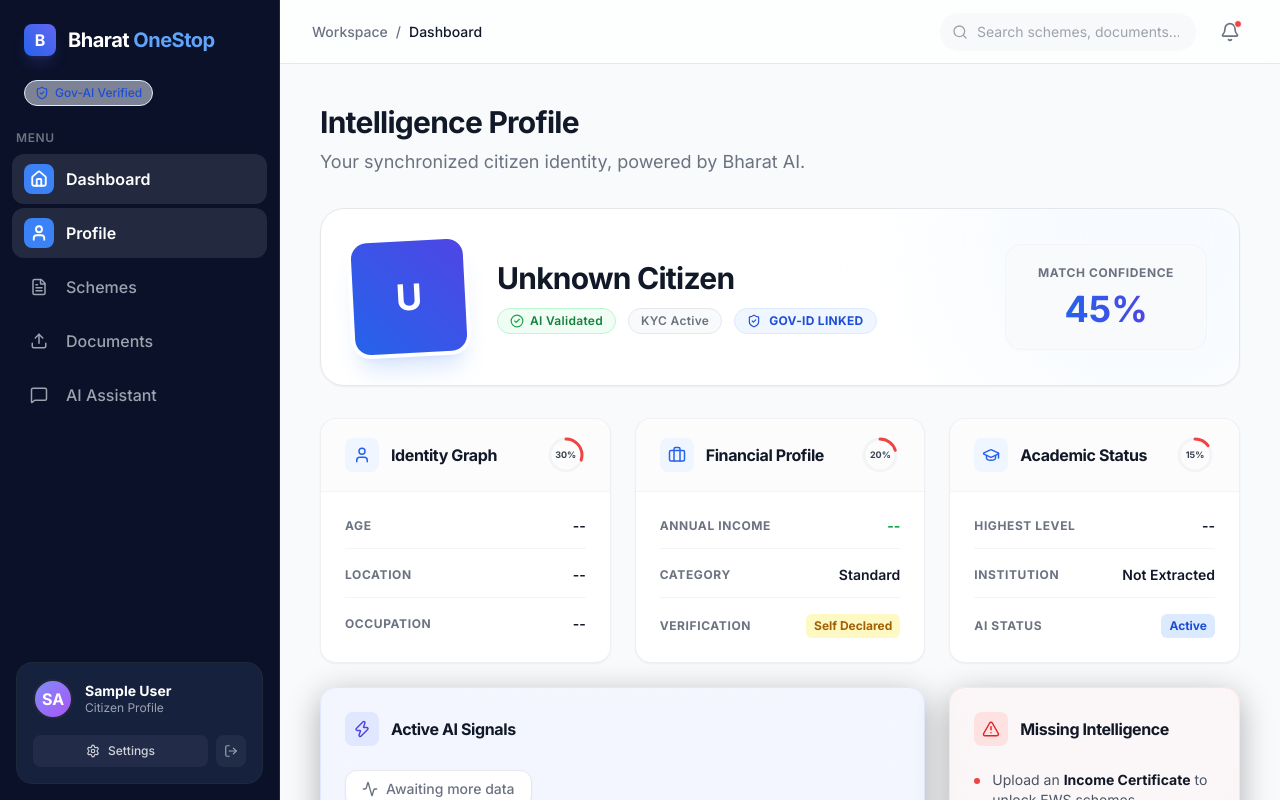
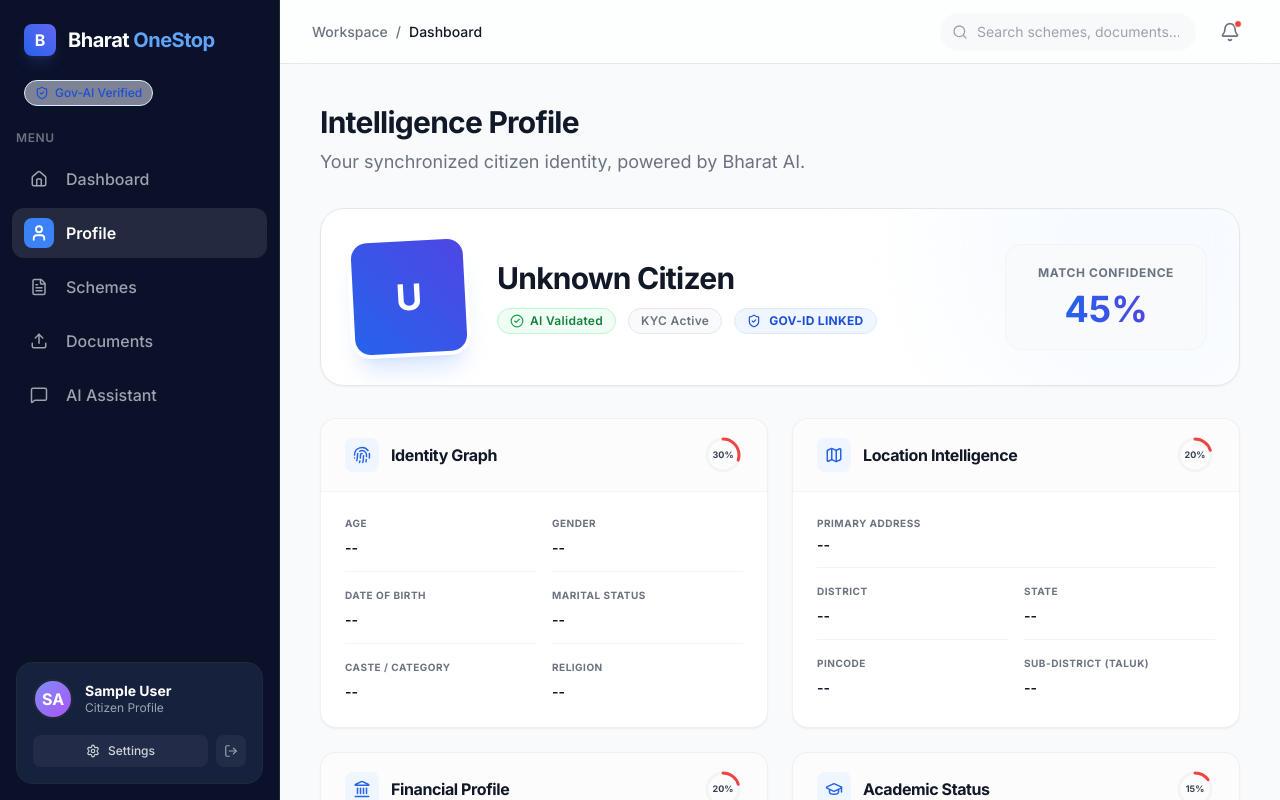
Before and after one commit to JithuSudharshan/bharat-onestop-ai, a React (Vite) app in the folder frontend/: page /dashboard/profile in a window 1280 px wide. Built offline with nearby package versions, Linux system fonts and the light colour scheme; no server answers; sample sign-in values are in the browser's storage.

Commit message:
feat: update profile UI with expanded personal, location, and financial intelligence sections

```diff
--- a/frontend/src/layouts/DashboardLayout.jsx
+++ b/frontend/src/layouts/DashboardLayout.jsx
@@ -43,6 +43,7 @@
             <NavLink
               key={item.name}
               to={item.path}
+              end={item.path === '/dashboard'}
               className={({ isActive }) =>
                 `group relative flex items-center gap-3 px-3 py-2.5 rounded-xl transition-all duration-200 ${
                   isActive
--- a/frontend/src/pages/Profile.jsx
+++ b/frontend/src/pages/Profile.jsx
@@ -2,7 +2,7 @@
 import { useCitizenProfile } from '../hooks/useCitizenProfile';
 import { AILoader } from '../components/ui/AILoader';
 import { AnimatedCard } from '../components/ui/AnimatedCard';
-import { User, MapPin, Briefcase, GraduationCap, ShieldCheck, Zap, AlertTriangle, Activity, CheckCircle2 } from 'lucide-react';
+import { User, MapPin, Briefcase, GraduationCap, ShieldCheck, Zap, AlertTriangle, Activity, CheckCircle2, Calendar, Fingerprint, Map, Building2, ScrollText, Landmark } from 'lucide-react';
 import { motion } from 'framer-motion';
 
 const ConfidenceRing = ({ score }) => {
@@ -118,28 +118,80 @@
       <div className="grid grid-cols-1 md:grid-cols-12 gap-6">
 
         {/* 2. Personal Intelligence */}
-        <div className="col-span-1 md:col-span-6 lg:col-span-4">
-          <IntelligenceSection icon={User} title="Identity Graph" score={personalScore}>
+        <div className="col-span-1 md:col-span-6 lg:col-span-6">
+          <IntelligenceSection icon={Fingerprint} title="Identity Graph" score={personalScore}>
             <div className="space-y-4">
-              <div className="flex justify-between items-center pb-3 border-b border-gray-100">
-                <span className="text-xs uppercase tracking-wider text-gray-500 font-bold">Age</span>
-                <span className="text-sm font-semibold text-gray-900">{profile?.age ? `${profile.age} Yrs` : '--'}</span>
+              <div className="grid grid-cols-2 gap-4">
+                <div className="pb-3 border-b border-gray-100">
+                  <span className="text-[10px] uppercase tracking-wider text-gray-500 font-bold block mb-1">Age</span>
+                  <span className="text-sm font-semibold text-gray-900">{profile?.age ? `${profile.age} Yrs` : '--'}</span>
+                </div>
+                <div className="pb-3 border-b border-gray-100">
+                  <span className="text-[10px] uppercase tracking-wider text-gray-500 font-bold block mb-1">Gender</span>
+                  <span className="text-sm font-semibold text-gray-900 capitalize">{profile?.gender || '--'}</span>
+                </div>
               </div>
-              <div className="flex justify-between items-center pb-3 border-b border-gray-100">
-                <span className="text-xs uppercase tracking-wider text-gray-500 font-bold">Location</span>
-                <span className="text-sm font-semibold text-gray-900 text-right">{profile?.district ? `${profile.district}, ${profile.state}` : '--'}</span>
+              <div className="grid grid-cols-2 gap-4">
+                <div className="pb-3 border-b border-gray-100">
+                  <span className="text-[10px] uppercase tracking-wider text-gray-500 font-bold block mb-1">Date of Birth</span>
+                  <span className="text-sm font-semibold text-gray-900">{profile?.dateOfBirth || '--'}</span>
+                </div>
+                <div className="pb-3 border-b border-gray-100">
+                  <span className="text-[10px] uppercase tracking-wider text-gray-500 font-bold block mb-1">Marital Status</span>
+                  <span className="text-sm font-semibold text-gray-900 capitalize">{profile?.maritalStatus || '--'}</span>
+                </div>
               </div>
-              <div className="flex justify-between items-center">
-                <span className="text-xs uppercase tracking-wider text-gray-500 font-bold">Occupation</span>
-                <span className="text-sm font-semibold text-gray-900">{profile?.occupation || '--'}</span>
+              <div className="grid grid-cols-2 gap-4">
+                <div>
+                  <span className="text-[10px] uppercase tracking-wider text-gray-500 font-bold block mb-1">Caste / Category</span>
+                  <span className="text-sm font-semibold text-gray-900">{profile?.caste || '--'}</span>
+                </div>
+                <div>
+                  <span className="text-[10px] uppercase tracking-wider text-gray-500 font-bold block mb-1">Religion</span>
+                  <span className="text-sm font-semibold text-gray-900">{profile?.religion || '--'}</span>
+                </div>
               </div>
             </div>
           </IntelligenceSection>
         </div>
 
-        {/* 3. Financial Intelligence */}
-        <div className="col-span-1 md:col-span-6 lg:col-span-4">
-          <IntelligenceSection icon={Briefcase} title="Financial Profile" score={financialScore}>
+        {/* 3. Location Intelligence */}
+        <div className="col-span-1 md:col-span-6 lg:col-span-6">
+          <IntelligenceSection icon={Map} title="Location Intelligence" score={profile?.district ? 100 : 20}>
+            <div className="space-y-4">
+              <div className="pb-3 border-b border-gray-100">
+                <span className="text-[10px] uppercase tracking-wider text-gray-500 font-bold block mb-1">Primary Address</span>
+                <span className="text-sm font-semibold text-gray-900 line-clamp-2">
+                  {[profile?.house, profile?.street, profile?.village_town].filter(Boolean).join(', ') || '--'}
+                </span>
+              </div>
+              <div className="grid grid-cols-2 gap-4">
+                <div className="pb-3 border-b border-gray-100">
+                  <span className="text-[10px] uppercase tracking-wider text-gray-500 font-bold block mb-1">District</span>
+                  <span className="text-sm font-semibold text-gray-900">{profile?.district || '--'}</span>
+                </div>
+                <div className="pb-3 border-b border-gray-100">
+                  <span className="text-[10px] uppercase tracking-wider text-gray-500 font-bold block mb-1">State</span>
+                  <span className="text-sm font-semibold text-gray-900">{profile?.state || '--'}</span>
+                </div>
+              </div>
+              <div className="grid grid-cols-2 gap-4">
+                <div>
+                  <span className="text-[10px] uppercase tracking-wider text-gray-500 font-bold block mb-1">Pincode</span>
+                  <span className="text-sm font-semibold text-gray-900">{profile?.pincode || '--'}</span>
+                </div>
+                <div>
+                  <span className="text-[10px] uppercase tracking-wider text-gray-500 font-bold block mb-1">Sub-District (Taluk)</span>
+                  <span className="text-sm font-semibold text-gray-900">{profile?.subDistrict || '--'}</span>
+                </div>
+              </div>
+            </div>
+          </IntelligenceSection>
+        </div>
+
+        {/* 4. Financial Intelligence */}
+        <div className="col-span-1 md:col-span-6 lg:col-span-6">
+          <IntelligenceSection icon={Landmark} title="Financial Profile" score={financialScore}>
             <div className="space-y-4">
               <div className="flex justify-between items-center pb-3 border-b border-gray-100">
                 <span className="text-xs uppercase tracking-wider text-gray-500 font-bold">Annual Income</span>
@@ -148,25 +200,37 @@
                 </span>
               </div>
               <div className="flex justify-between items-center pb-3 border-b border-gray-100">
-                <span className="text-xs uppercase tracking-wider text-gray-500 font-bold">Category</span>
-                <span className="text-sm font-semibold text-gray-900">
-                  {profile?.income?.annualIncome < 250000 ? 'EWS' : 'Standard'}
-                </span>
+                <span className="text-xs uppercase tracking-wider text-gray-500 font-bold">Income Cert ID</span>
+                <span className="text-sm font-mono text-gray-900">{profile?.income?.certificateId || '--'}</span>
               </div>
-              <div className="flex justify-between items-center">
-                <span className="text-xs uppercase tracking-wider text-gray-500 font-bold">Verification</span>
-                <span className={`text-xs font-bold px-2 py-1 rounded-md ${profile?.income?.annualIncome ? 'bg-green-100 text-green-700' : 'bg-yellow-100 text-yellow-700'}`}>
-                  {profile?.income?.annualIncome ? 'Document Verified' : 'Self Declared'}
-                </span>
+              <div className="flex justify-between items-center pb-3 border-b border-gray-100">
+                <span className="text-xs uppercase tracking-wider text-gray-500 font-bold">Valid Until</span>
+                <span className="text-sm font-semibold text-gray-900">{profile?.income?.validUntil || '--'}</span>
+              </div>
+              <div className="grid grid-cols-2 gap-4">
+                <div>
+                  <span className="text-[10px] uppercase tracking-wider text-gray-500 font-bold block mb-1">Occupation</span>
+                  <span className="text-sm font-semibold text-gray-900">{profile?.occupation || '--'}</span>
+                </div>
+                <div>
+                  <span className="text-[10px] uppercase tracking-wider text-gray-500 font-bold block mb-1">Company / Role</span>
+                  <span className="text-sm font-semibold text-gray-900">
+                    {[profile?.employment?.role, profile?.employment?.company].filter(Boolean).join(' at ') || '--'}
+                  </span>
+                </div>
               </div>
             </div>
           </IntelligenceSection>
         </div>
 
-        {/* 4. Education Intelligence */}
-        <div className="col-span-1 md:col-span-12 lg:col-span-4">
+        {/* 5. Education Intelligence */}
+        <div className="col-span-1 md:col-span-6 lg:col-span-6">
           <IntelligenceSection icon={GraduationCap} title="Academic Status" score={educationScore}>
             <div className="space-y-4">
+              <div className="pb-3 border-b border-gray-100">
+                <span className="text-[10px] uppercase tracking-wider text-gray-500 font-bold block mb-1">Institution Name</span>
+                <span className="text-sm font-semibold text-gray-900 line-clamp-1">{profile?.educationDetails?.institution || '--'}</span>
+              </div>
               <div className="flex justify-between items-center pb-3 border-b border-gray-100">
                 <span className="text-xs uppercase tracking-wider text-gray-500 font-bold">Highest Level</span>
                 <span className="text-sm font-semibold text-gray-900 capitalize">
@@ -174,14 +238,18 @@
                 </span>
               </div>
               <div className="flex justify-between items-center pb-3 border-b border-gray-100">
-                <span className="text-xs uppercase tracking-wider text-gray-500 font-bold">Institution</span>
-                <span className="text-sm font-semibold text-gray-900">Not Extracted</span>
+                <span className="text-xs uppercase tracking-wider text-gray-500 font-bold">Stream / Course</span>
+                <span className="text-sm font-semibold text-gray-900">{profile?.educationDetails?.stream || '--'}</span>
               </div>
-              <div className="flex justify-between items-center">
-                <span className="text-xs uppercase tracking-wider text-gray-500 font-bold">AI Status</span>
-                <span className="text-xs font-bold px-2 py-1 bg-blue-100 text-blue-700 rounded-md">
-                  Active
-                </span>
+              <div className="grid grid-cols-2 gap-4">
+                <div>
+                  <span className="text-[10px] uppercase tracking-wider text-gray-500 font-bold block mb-1">Passing Year</span>
+                  <span className="text-sm font-semibold text-gray-900">{profile?.educationDetails?.passingYear || '--'}</span>
+                </div>
+                <div>
+                  <span className="text-[10px] uppercase tracking-wider text-gray-500 font-bold block mb-1">Marks (%)</span>
+                  <span className="text-sm font-semibold text-gray-900">{profile?.educationDetails?.marksPercentage ? `${profile.educationDetails.marksPercentage}%` : '--'}</span>
+                </div>
               </div>
             </div>
           </IntelligenceSection>
```
Also changed, not shown: 2 other files (tests, documents, lock files or other folders).
